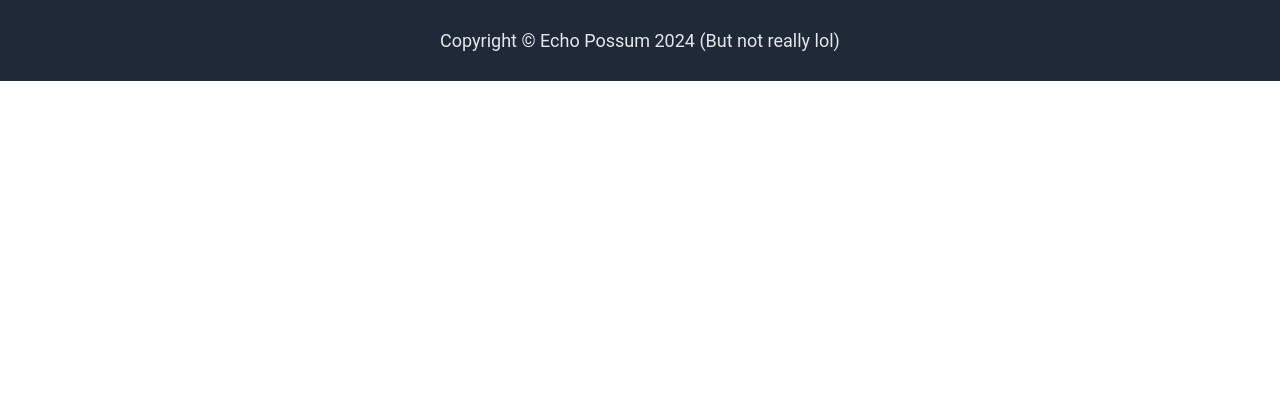
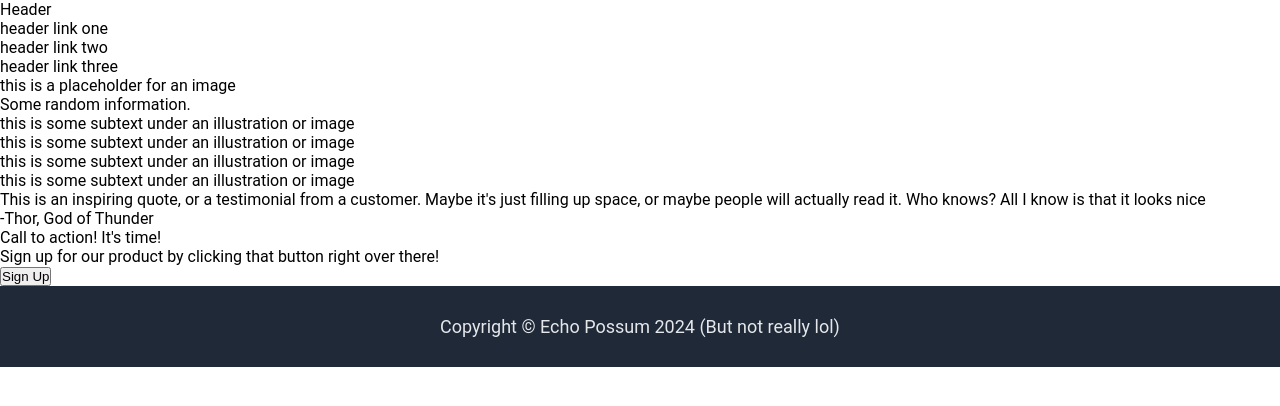
Before and after one commit to echopossum/landing-page, a plain HTML site: page index.html in a window 1280 px wide. Drawn offline with Linux system fonts and the light colour scheme.

Commit message:
Complete initial HTML file

```diff
--- a/index.html
+++ b/index.html
@@ -7,17 +7,55 @@
     <title>Echo Possum</title>
 </head>
 <body>
+    <header class="header">
+        <div class="header-logo">Header</div>
+        <ul>
+            <li>header link one</li>
+            <li>header link two</li>
+            <li>header link three</li>
+        </ul>
+    </header>
     <div class="section1">
+        <div class="section1-text">
 
+        </div>
+        <div class="section1-image">
+            this is a placeholder for an image
+        </div>
     </div>
     <div class="section2">
-
+        <div class="section2-title">Some random information.</div>
+        <div class="section2-cards">
+            <div class="card">
+                <div class="card-box"></div>
+                this is some subtext under an illustration or image
+            </div>
+            <div class="card">
+                <div class="card-box"></div>
+                this is some subtext under an illustration or image
+            </div>
+            <div class="card">
+                <div class="card-box"></div>
+                this is some subtext under an illustration or image
+            </div>
+            <div class="card">
+                <div class="card-box"></div>
+                this is some subtext under an illustration or image
+            </div>
+        </div>
     </div>
     <div class="section3">
-
+        <div class="quote-text">This is an inspiring quote, or a testimonial from a customer. Maybe it's just filling up space, or maybe people will actually read it. Who knows? All I know is that it looks nice</div>
+        <div class="quote-author">-Thor, God of Thunder</div>
     </div>
     <div class="section4">
-
+        <div class="blue-box">
+            <div class="section4-title">
+                Call to action! It's time!
+            </div>
+            <div class="section4-text">Sign up for our product by clicking that button right over there!</div>
+            <button>Sign Up</button>
+        </div>
     </div>
     <div class="footer-container">
         <footer class="footer">Copyright &#169; Echo Possum 2024 (But not really lol)</footer>
```
